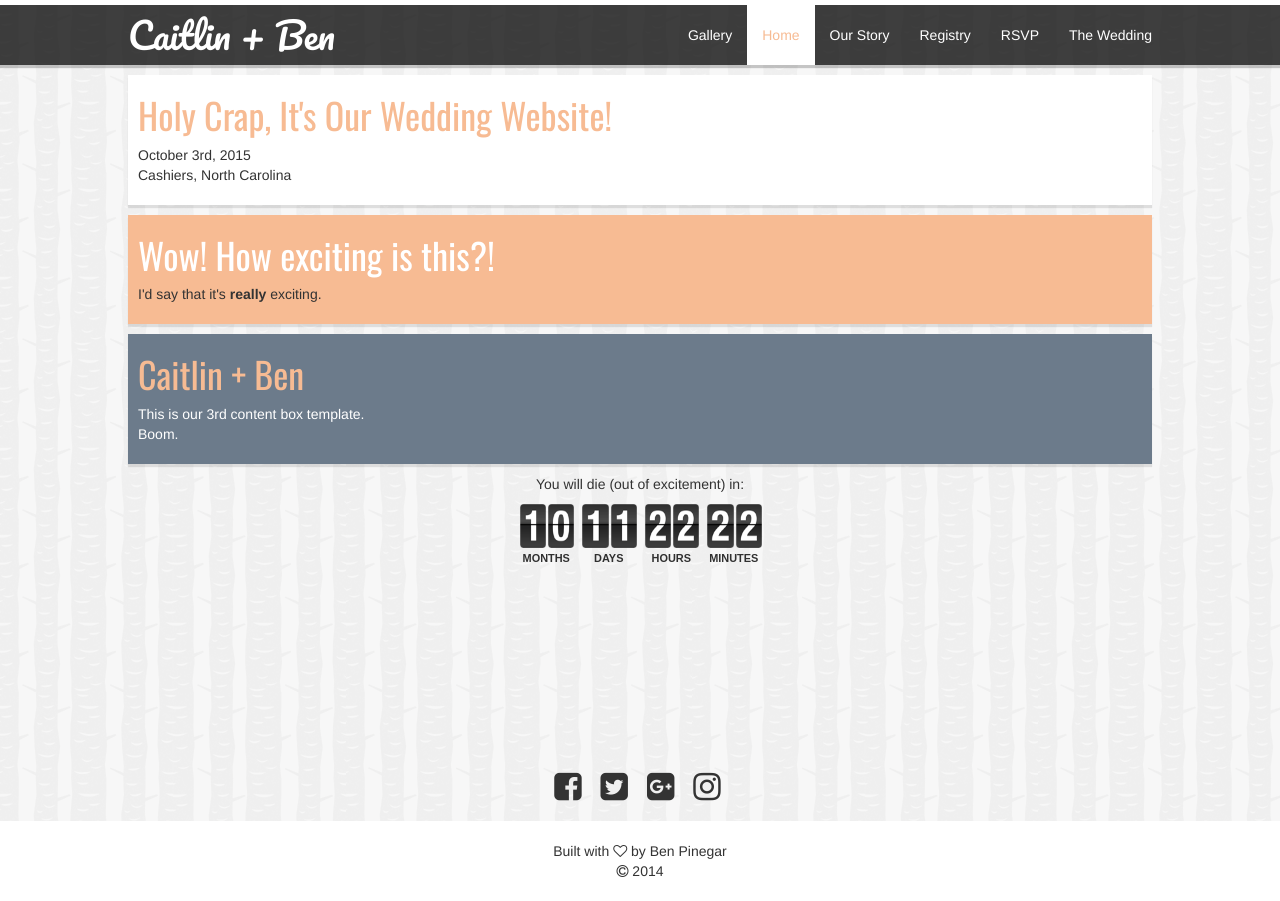
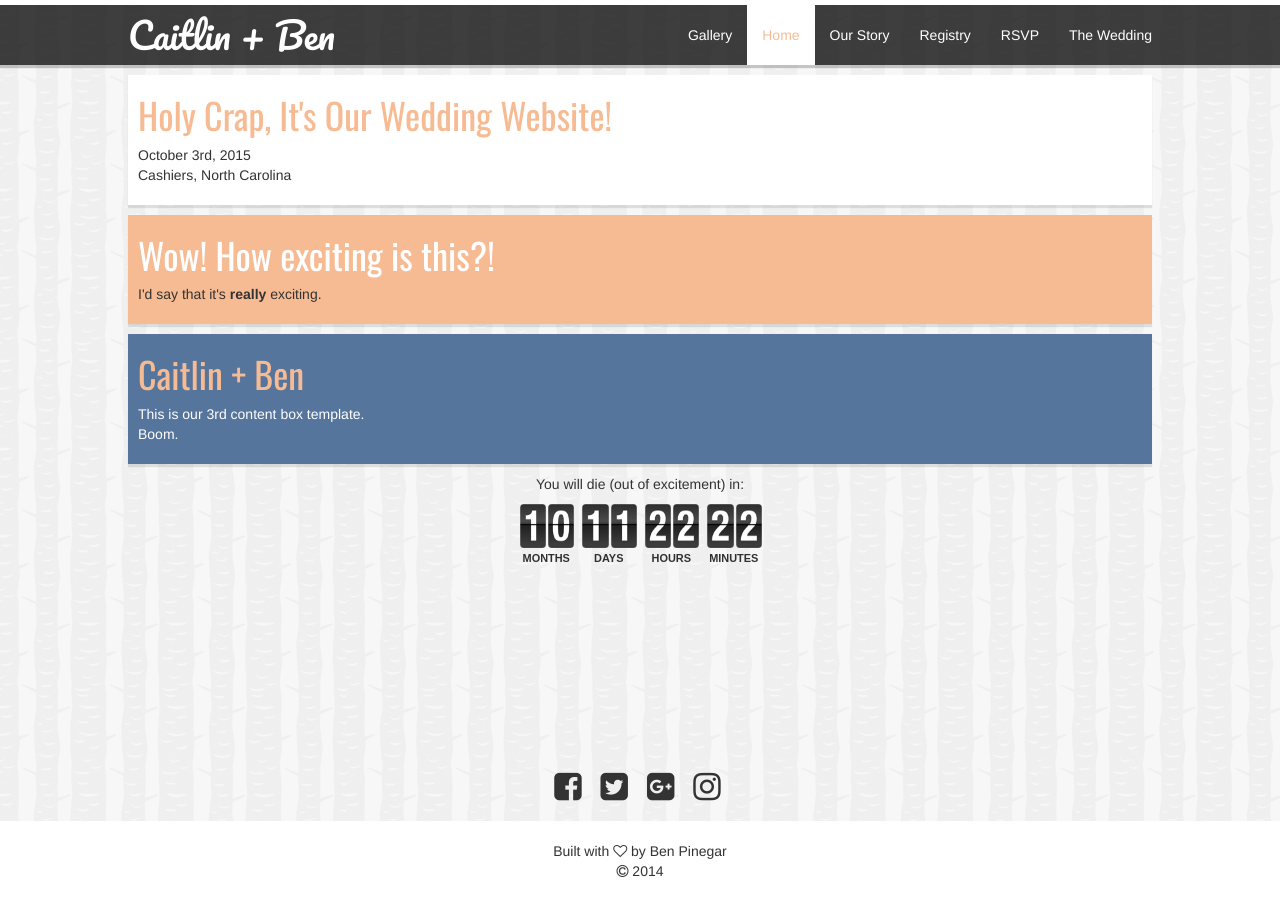
Before and after one commit to bpinegar/bpinegar.github.io, a Jekyll site: the page built from index.html, in a window 1280 px wide. Built offline with Jekyll 4.4.1, drawn with Linux system fonts in a browser that asks for light colours; nearby versions of some CDN libraries.

Commit message:
Update _custom.scss

```diff
--- a/_sass/_custom.scss
+++ b/_sass/_custom.scss
@@ -57,7 +57,7 @@ h1 {
   box-shadow: 0px 3px 1px rgba(0,0,0,0.1);
 }
 .body-content-dark-blue {
-  background-color: #6C7B8B;
+  background-color: #55759C;
   padding: 10px;
   margin-top: 10px;
   margin-bottom: 10px;
```
